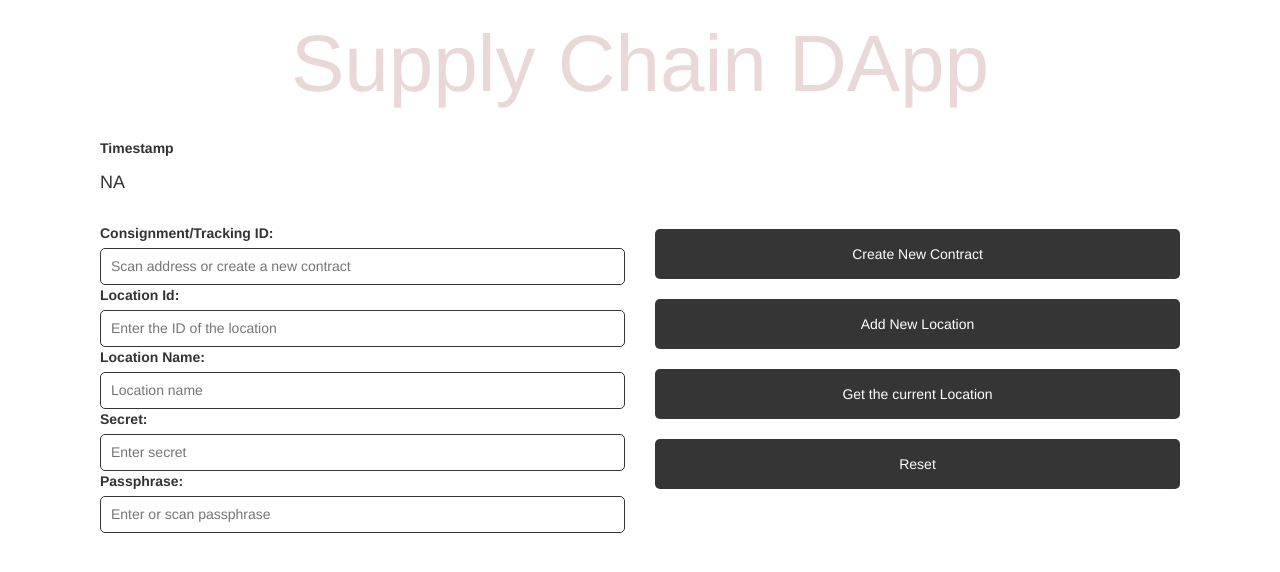
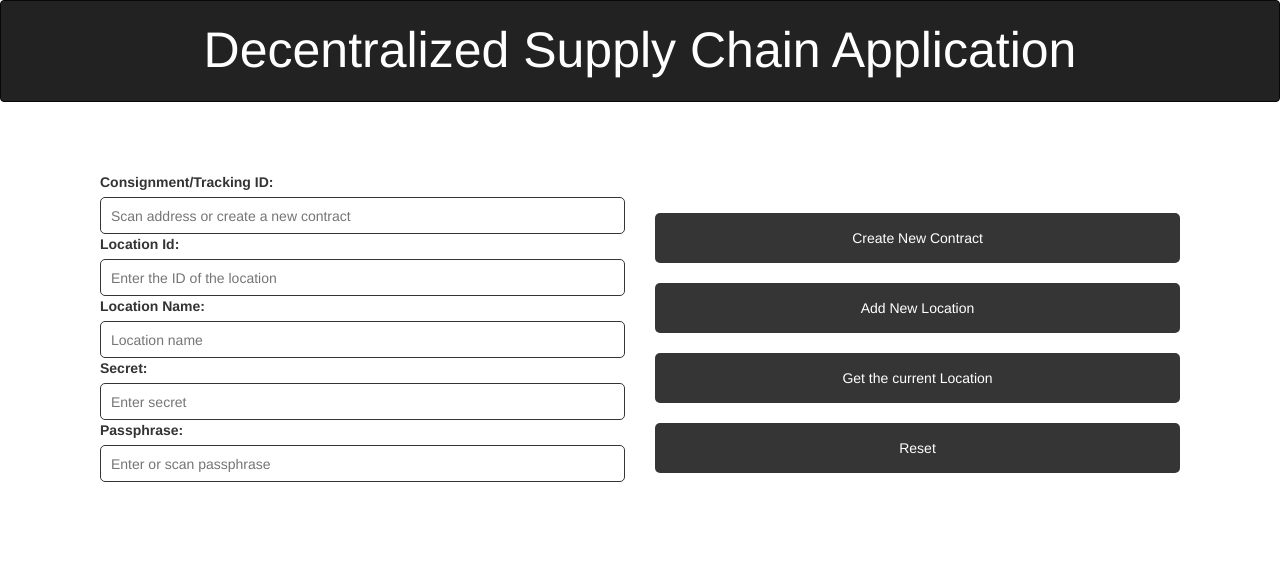
Before and after one commit to tarangdave/supply-chain-blockchain, a website: page contract-client/src/index.html in a window 1280 px wide. Drawn offline with nearby package versions, Linux system fonts and the light colour scheme.

Commit message:
update ui

```diff
--- a/contract-client/src/index.html
+++ b/contract-client/src/index.html
@@ -8,12 +8,12 @@
     <script src="https://cdnjs.cloudflare.com/ajax/libs/moment.js/2.22.2/moment.min.js"></script>
     <style>
     .header-title{
-        font-size: 80px;
+        color: #fff !important;
         display: flex;
-        flex-direction: column;
         justify-content: center;
         align-items: center;
-        color: #ead7d7;
+        font-size: 50px !important;
+        height: 100px;
     }
     .input-class{
         border-radius: 5px;
@@ -37,23 +37,32 @@
         position: absolute;
         float: right;
     }
+    #time-display{
+            display: flex;
+        align-items: center;
+        justify-content: center;
+    }
     </style>
 </head>
 <body>
+        <nav class="navbar navbar-inverse">
+          <div class="container-fluid header-title">
+            <div class="navbar-header">
+              <div class="">Decentralized Supply Chain Application</div>
+            </div>
+          </div>
+        </nav>
     <div class="container">
-        <h1 class="header-title">Supply Chain DApp</h1>
-    </div>
-    <div class="container">
+        <div><h2 id="time-display"></h2></div>
         <div class="col-md-12 col-xs-12 col-sm-12 col-lg-12">
             <div class="col-md-6 col-lg-6 col-sm-6 col-xs-12">
-                <br> <label for="timestamp">Timestamp</label> <h4 id="time-display">NA</h4>
                 <br> <label for="contractAddress">Consignment/Tracking ID:</label> <input class="input-class" type="text" id="contractAddress" placeholder="Scan address or create a new contract"></input>
                 <br> <label for="locationId">Location Id:</label> <input class="input-class" type="text" id="locationId" placeholder="Enter the ID of the location"></input>
                 <br> <label for="locationName">Location Name:</label> <input class="input-class" type="text" id="locationName" placeholder="Location name"></input>
                 <br> <label for="secret">Secret:</label> <input type="text" class="input-class" id="secret" placeholder="Enter secret"></input>
                 <br> <label for="passPhrase">Passphrase:</label> <input type="text" class="input-class" id="passPhrase" placeholder="Enter or scan passphrase"></input>
             </div>
-            <div class="col-sm-6 col-xs-12 col-md-6 col-lg-6" style="margin-top: 111px;">
+            <div class="col-sm-6 col-xs-12 col-md-6 col-lg-6" style="margin-top: 61px;">
                 <button class="button-class" id="createContract" onclick="App.createContract()">Create New Contract</button>
                 <br> <br>
                 <button class="button-class" id="addNewLocation" onclick="App.addNewLocation()">Add New Location</button>
--- a/contract-client/src/index.js
+++ b/contract-client/src/index.js
@@ -82,7 +82,7 @@ window.App= {
         document.getElementById("locationName").value = ""
         document.getElementById("secret").value = ""
         document.getElementById("passPhrase").value = ""
-        document.getElementById("time-display").innerHTML = "NA"
+        document.getElementById("time-display").innerHTML = ""
     }
 }
 
```
Also changed, not shown: contract-server/build/contracts/FoodSafe.json.
